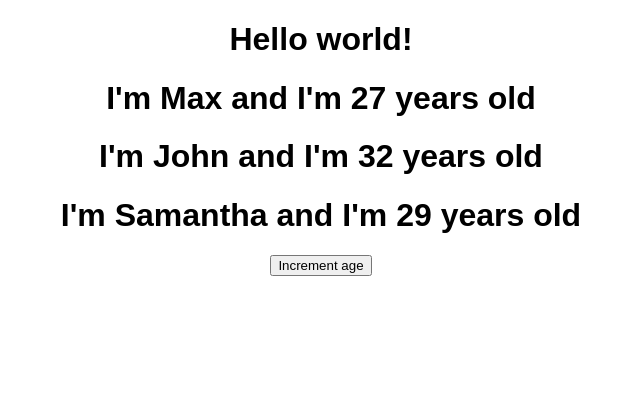
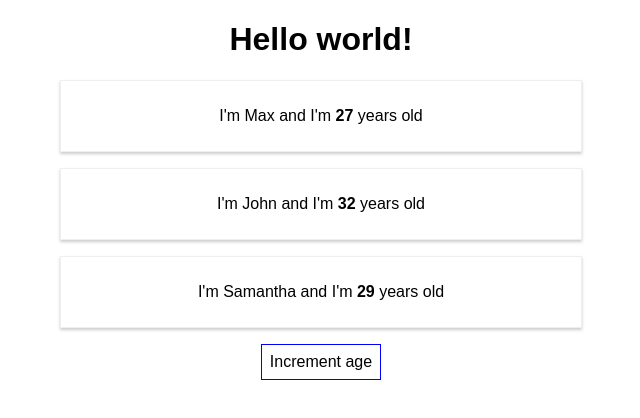
Before and after one commit to javiergranados/react-complete-guide, a React (Create React App) app: page / in a window 1280 px wide. Shown: the top 418 px of the page, without its empty margins (319-959 px from the left). Built offline with nearby package versions, Linux system fonts and the light colour scheme.

Commit message:
Added styles

```diff
--- a/src/App.js
+++ b/src/App.js
@@ -21,11 +21,19 @@ class App extends Component {
   }
 
   render () {
+    const buttonStyle = {
+      backgroundColor: 'white',
+      font: 'inherit',
+      border: '1px solid blue',
+      padding: '8px',
+      cursor: 'pointer'
+    }
+
     return (
       <div className='App'>
         <h1>Hello world!</h1>
         {this.state.persons.map((person, i) => <Person key={i} name={person.name} age={person.age} click={this.incrementAgeHandler} />)}
-        <button onClick={this.incrementAgeHandler}>Increment age</button>
+        <button style={buttonStyle} onClick={this.incrementAgeHandler}>Increment age</button>
       </div>
     )
   }
--- /dev/null
+++ b/src/Person/Person.css
@@ -0,0 +1,12 @@
+.Person {
+  width: 500px;
+  margin: 16px auto;
+  border: 1px solid #eee;
+  box-shadow:0 2px 3px #ccc;
+  padding: 10px;
+}
+
+.Person span.age{
+  cursor: pointer;
+  font-weight: bold;
+}
--- a/src/Person/Person.js
+++ b/src/Person/Person.js
@@ -1,9 +1,10 @@
 import React from 'react'
+import './Person.css'
 
 const person = props => {
   return (
-    <div>
-      <h1>I'm {props.name} and I'm <span onClick={() => props.click(props.name)}>{props.age}</span> years old</h1>
+    <div className='Person'>
+      <p>I'm {props.name} and I'm <span className='age' onClick={() => props.click(props.name)}>{props.age}</span> years old</p>
     </div>
   )
 }
```
